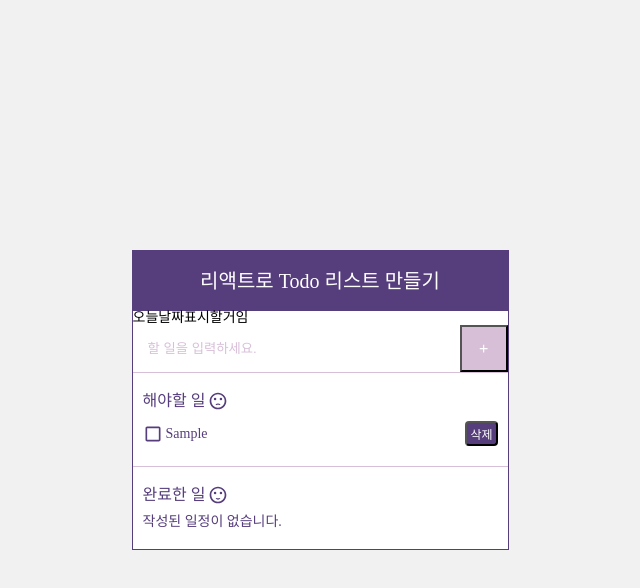
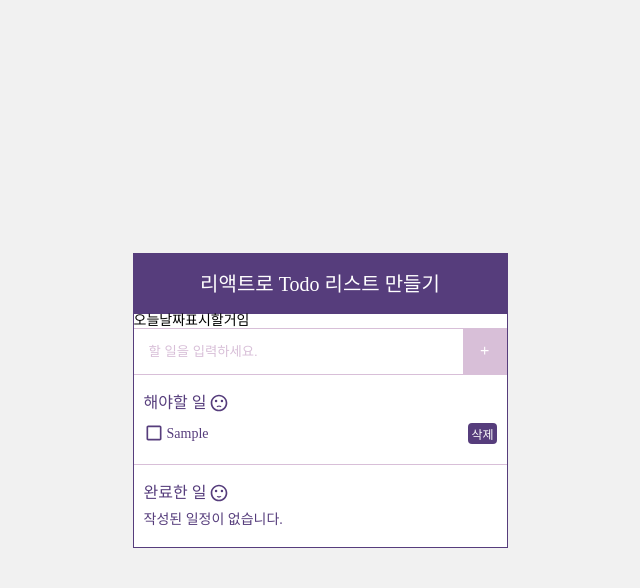
Before and after one commit to nada1587/react-todoList, a React (Create React App) app: page / in a window 1280 px wide. Both pictures are taken after typing "Sample" into the empty fields and a click on the button 803 px from the left and 353 px from the top of the page. Shown: the top 588 px of the page, without its empty margins (320-960 px from the left). Built offline with nearby package versions, Linux system fonts and the light colour scheme.

Commit message:
css reset style추가

```diff
--- a/package.json
+++ b/package.json
@@ -26,6 +26,10 @@
     "eject": "react-scripts eject"
   },
   "eslintConfig": {
+    "env": {
+      "browser": true,
+      "node": true
+    },
     "extends": [
       "react-app",
       "react-app/jest"
--- a/src/App.js
+++ b/src/App.js
@@ -24,6 +24,24 @@ const GlobalStyles = createGlobalStyle`
     -webkit-text-size-adjust: none;
     font-size: 14px;
   }
+
+  button {
+    outline: none;
+  }
+
+  input:focus {
+    outline: none;
+  }
+
+  a {
+    color: inherit;
+    text-decoration: none;
+  }
+
+  *, *::before, *::after {
+    box-sizing: border-box;
+  }
+
   .contents {
     height: 100%;
   }
--- a/src/components/TodoInsert.js
+++ b/src/components/TodoInsert.js
@@ -25,15 +25,16 @@ const TodoInsert = () => {
         value={inputText}
         onChange={onChange}
       />
-      <button type="submit">
+      <FlatButton type="submit">
         <MdAdd />
-      </button>
+      </FlatButton>
     </TodoInput>
   );
 };
 
 const TodoInput = styled.form`
   display: flex;
+  border-top: 1px solid thistle;
   > input {
     flex: 1;
     border: none;
@@ -45,14 +46,17 @@ const TodoInput = styled.form`
       color: thistle;
     }
   }
-  > button {
+`;
+
+
+const FlatButton = styled.button`
   display: flex;
   background: thistle;
   color: #fff;
   padding: 15px;
+  border: none;
   align-items: center;
   cursor: pointer;
-  }
 `;
 
 export default TodoInsert;
--- a/src/components/TodoListItem.js
+++ b/src/components/TodoListItem.js
@@ -29,7 +29,7 @@ const TodoListItem = ({ todo }) => {
           {todo.isFinish ? <MdCheckBox /> : <MdCheckBoxOutlineBlank />}
           <em className="text">{todo.text}</em>
         </span>
-        <button type="button" onClick={onTodoDelete}>삭제</button>
+        <SmallBtn type="button" onClick={onTodoDelete}>삭제</SmallBtn>
       </TodoItem>
     </>
   );
@@ -65,17 +65,19 @@ const TodoItem = styled.li`
       text-decoration: line-through;
     }
   }
-  > button {
-    display: inline-block;
-    padding: 2px 3px;
-    border-radius: 4px;
-    background: #563d7c;
-    color: #fff;
-    font-size: 12px;
-  }
   &+li {
     padding-top: 10px;
   }
 `;
 
+const SmallBtn = styled.button`
+  display: inline-block;
+  padding: 2px 3px;
+  border: none;
+  border-radius: 4px;
+  background: #563d7c;
+  color: #fff;
+  font-size: 12px;
+`;
+
 export default TodoListItem;
--- a/src/index.js
+++ b/src/index.js
@@ -4,7 +4,6 @@ import { applyMiddleware, createStore } from "redux";
 import { Provider } from "react-redux";
 import logger from 'redux-logger'
 import rootReducer from "./reducers";
-// import './index.css';
 import App from './App';
 
 const store = createStore(
```
Lines whose indentation alone changed are shown as unchanged.
